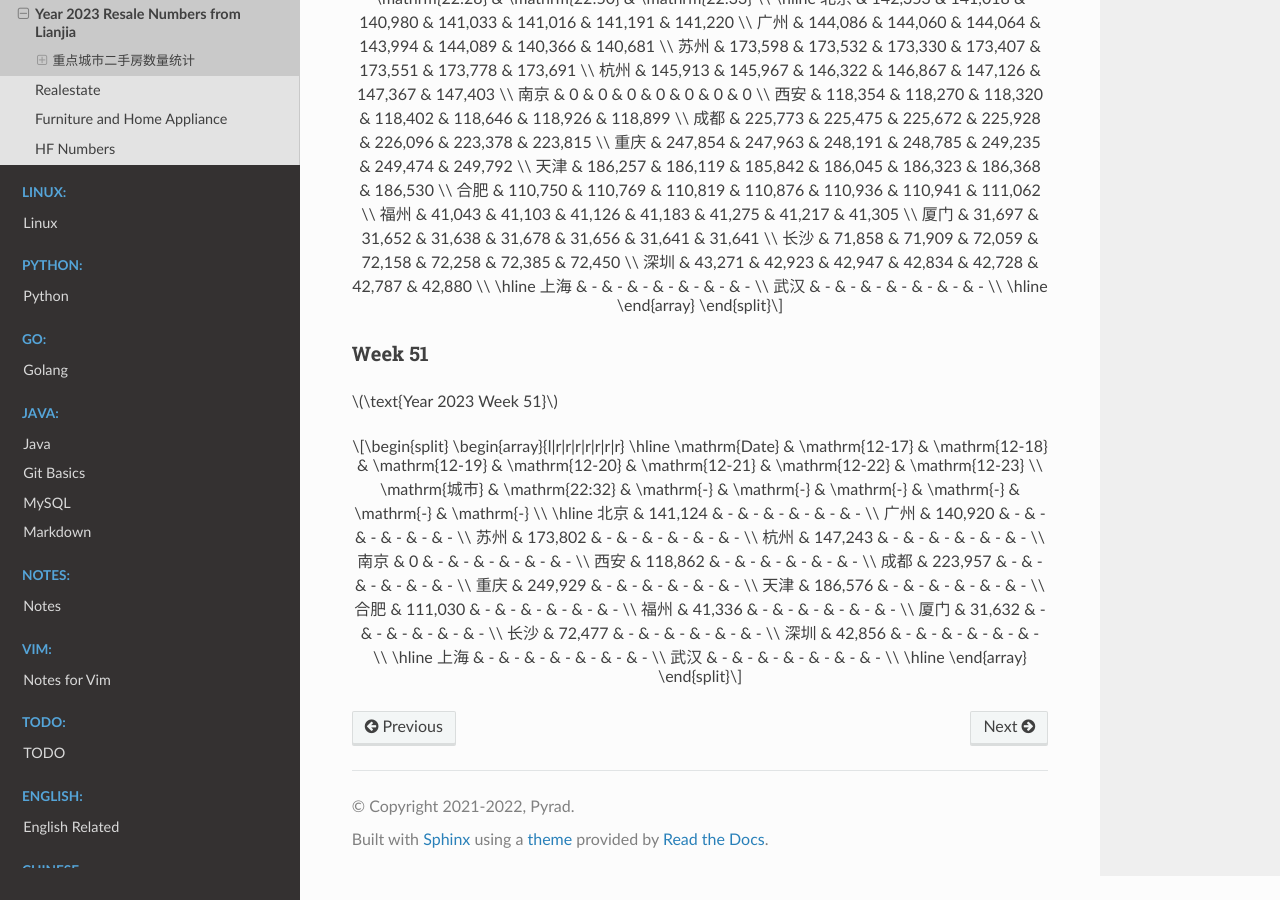
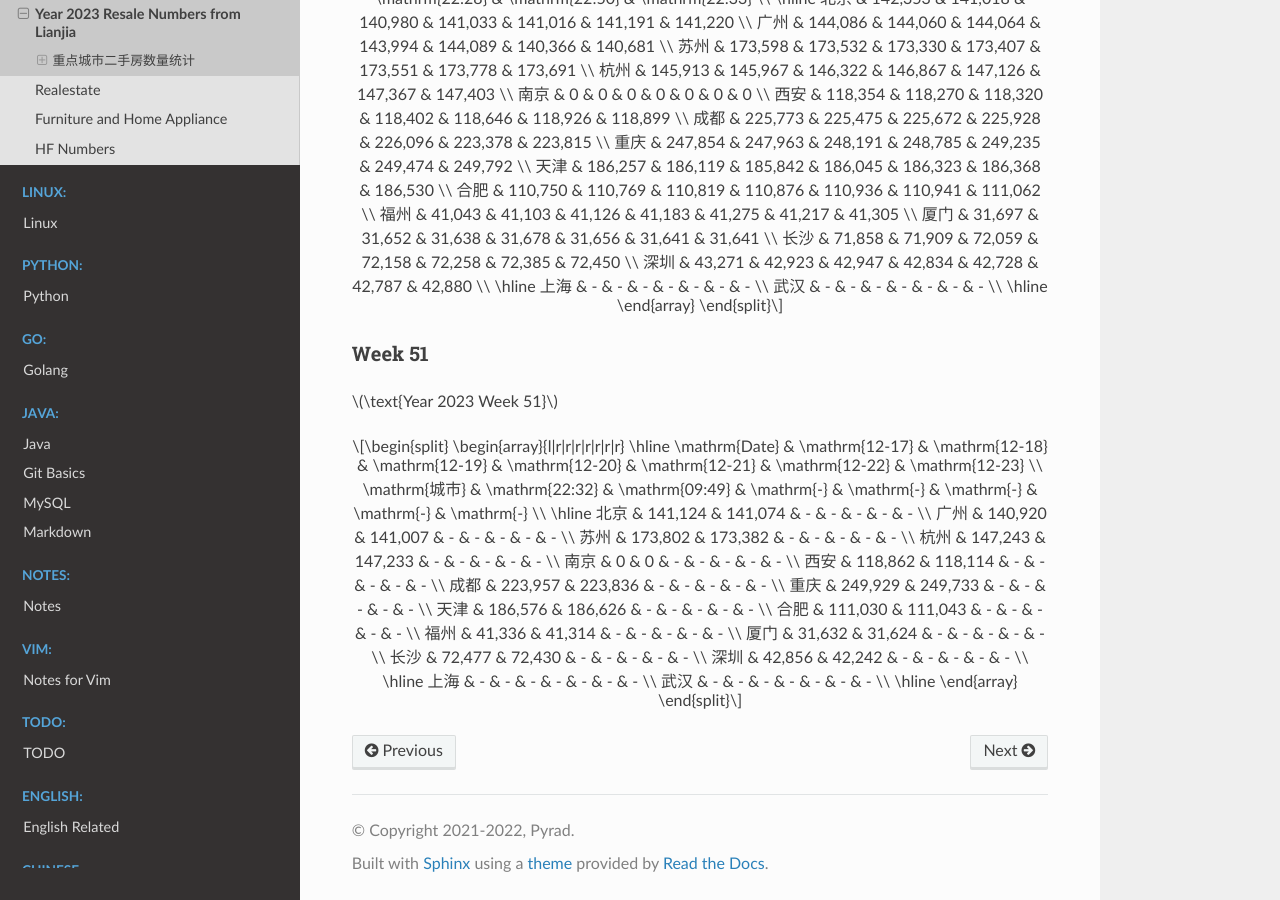
Before and after one commit to Pyrad/pyradnotes, a Sphinx documentation site: the page built from source/RealEstate/resalenumbers2023.md, in a window 1280 px wide and 900 px high, scrolled down 20662 px. Built offline with Sphinx 7.4.7 and the Read the Docs theme 2.0.0, drawn with Linux system fonts in a browser that asks for light colours; a script that is not in the unit is left out.

Commit message:
Realestate Update resale numbers 2023-12-18 09:49

```diff
--- a/source/RealEstate/resalenumbers2023.md
+++ b/source/RealEstate/resalenumbers2023.md
@@ -1346,22 +1346,22 @@ $$
 \begin{array}{l|r|r|r|r|r|r|r}
 \hline
 \mathrm{Date} & \mathrm{12-17} & \mathrm{12-18} & \mathrm{12-19} & \mathrm{12-20} & \mathrm{12-21} & \mathrm{12-22} & \mathrm{12-23} \\
-\mathrm{城市} & \mathrm{22:32} & \mathrm{-} & \mathrm{-} & \mathrm{-} & \mathrm{-} & \mathrm{-} & \mathrm{-} \\
+\mathrm{城市} & \mathrm{22:32} & \mathrm{09:49} & \mathrm{-} & \mathrm{-} & \mathrm{-} & \mathrm{-} & \mathrm{-} \\
 \hline
-北京 & 141,124 & - & - & - & - & - & - \\
-广州 & 140,920 & - & - & - & - & - & - \\
-苏州 & 173,802 & - & - & - & - & - & - \\
-杭州 & 147,243 & - & - & - & - & - & - \\
-南京 & 0 & - & - & - & - & - & - \\
-西安 & 118,862 & - & - & - & - & - & - \\
-成都 & 223,957 & - & - & - & - & - & - \\
-重庆 & 249,929 & - & - & - & - & - & - \\
-天津 & 186,576 & - & - & - & - & - & - \\
-合肥 & 111,030 & - & - & - & - & - & - \\
-福州 & 41,336 & - & - & - & - & - & - \\
-厦门 & 31,632 & - & - & - & - & - & - \\
-长沙 & 72,477 & - & - & - & - & - & - \\
-深圳 & 42,856 & - & - & - & - & - & - \\
+北京 & 141,124 & 141,074 & - & - & - & - & - \\
+广州 & 140,920 & 141,007 & - & - & - & - & - \\
+苏州 & 173,802 & 173,382 & - & - & - & - & - \\
+杭州 & 147,243 & 147,233 & - & - & - & - & - \\
+南京 & 0 & 0 & - & - & - & - & - \\
+西安 & 118,862 & 118,114 & - & - & - & - & - \\
+成都 & 223,957 & 223,836 & - & - & - & - & - \\
+重庆 & 249,929 & 249,733 & - & - & - & - & - \\
+天津 & 186,576 & 186,626 & - & - & - & - & - \\
+合肥 & 111,030 & 111,043 & - & - & - & - & - \\
+福州 & 41,336 & 41,314 & - & - & - & - & - \\
+厦门 & 31,632 & 31,624 & - & - & - & - & - \\
+长沙 & 72,477 & 72,430 & - & - & - & - & - \\
+深圳 & 42,856 & 42,242 & - & - & - & - & - \\
 \hline
 上海 & - & - & - & - & - & - & - \\
 武汉 & - & - & - & - & - & - & - \\
```
Also changed, not shown: 1 other file.
